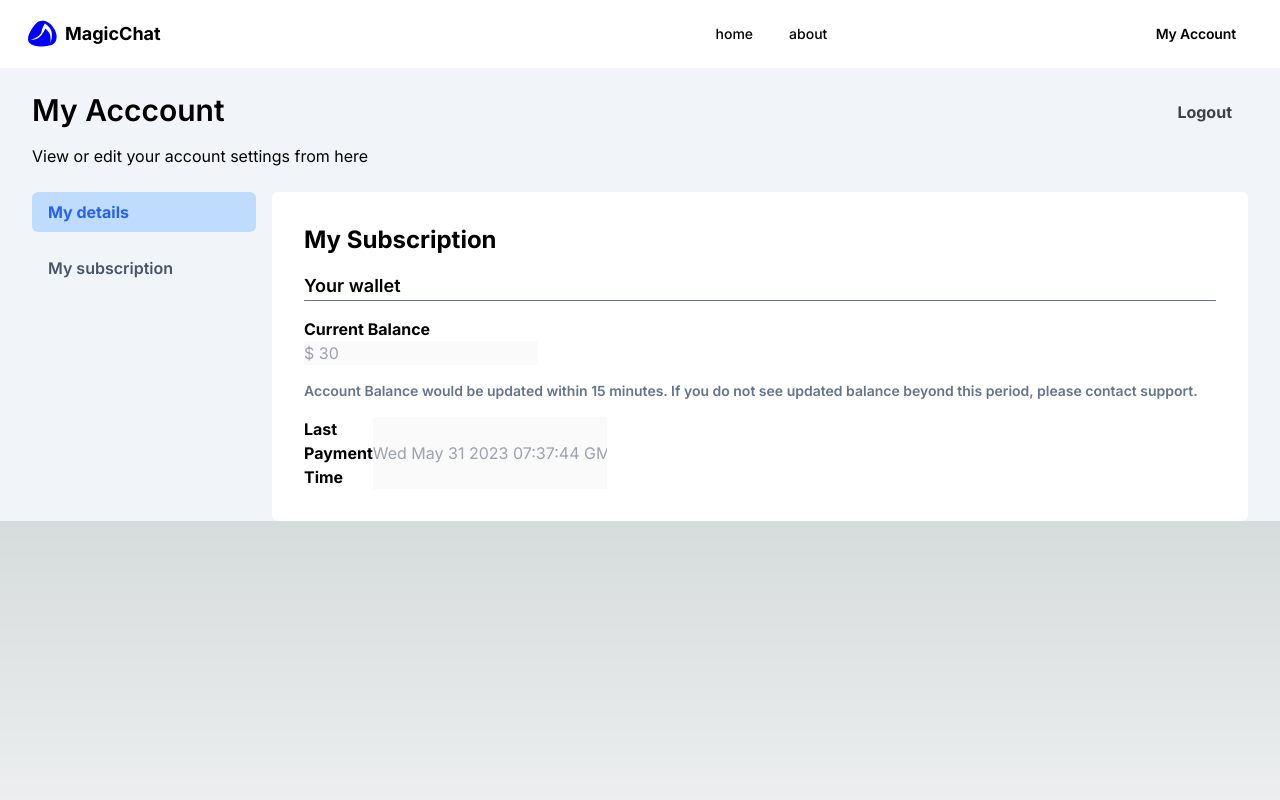
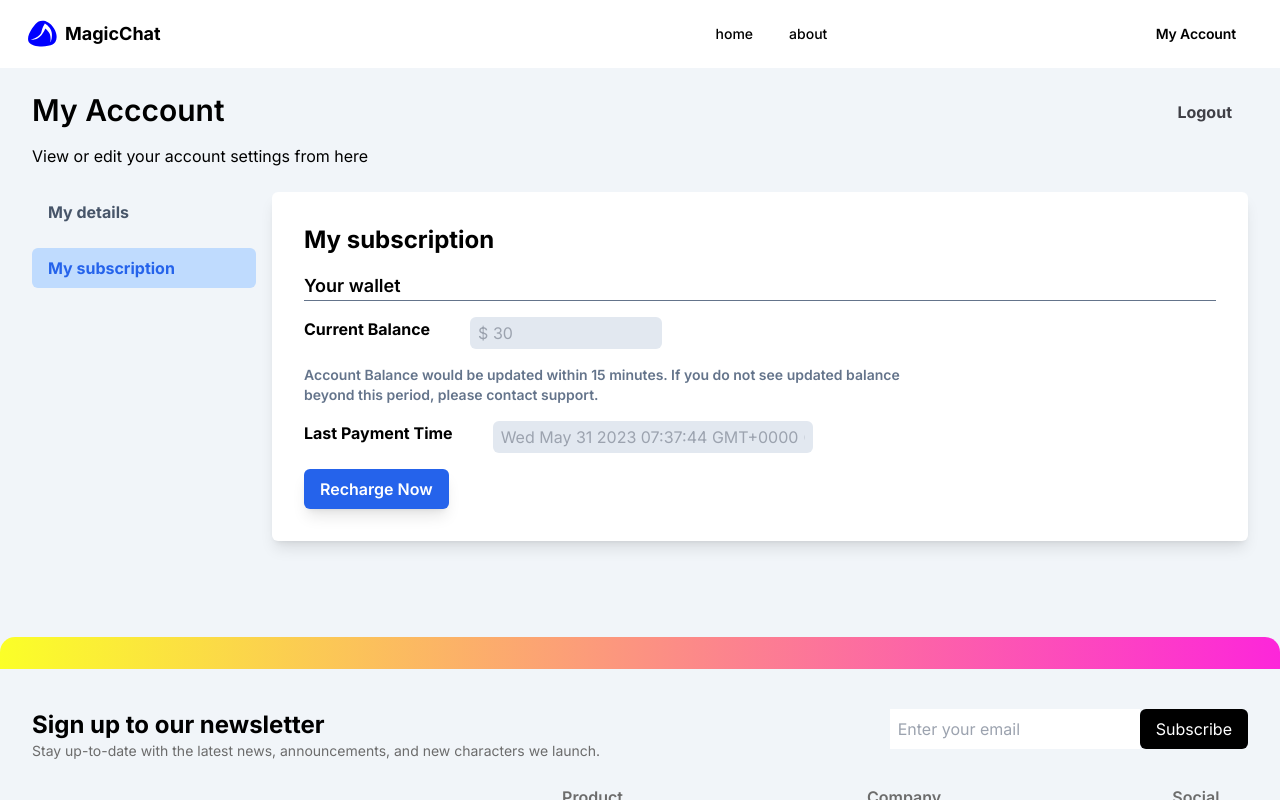
Before and after one commit to magicchat-ai/frontend, a Next.js app: page /dashboard/account in a window 1280 px wide. Both pictures are taken after a click on the item "My subscription". Shown: the top 800 px of the page. Built offline with nearby package versions, Linux system fonts and the light colour scheme.

Commit message:
feat: completed writing

```diff
--- a/app/dashboard/account/page.tsx
+++ b/app/dashboard/account/page.tsx
@@ -2,11 +2,12 @@
 
 import * as React from "react"
 import NavBar from "../navbar"
+import Footer from "../footer"
 
 const AccountPage = () => {
 
     const MyDetailsComponent = () => (<div className="w-full flex flex-col gap-y-4">
-            <span className="flex text-2xl text-black">My details</span>
+            <span className="flex text-2xl text-black font-bold">My details</span>
 
             <span className="flex text-black font-semibold border-b py-2 border-slate-200 w-full">
                 Personal Information
@@ -35,7 +36,7 @@ const AccountPage = () => {
                     <input type="number" className="w-[15em] bg-slate-200 text-black rounded-md p-2" placeholder="+91 00000 00000" />
                     <span className="text-sm font-semibold text-slate-500">Keep country code and 10 digits of phone number</span>
                 </div>
-                <button className="font-semibold text-sm rounded-md px-12 py-3 text-white bg-blue-600 max-w-min hover:bg-blue-700">
+                <button className="shadow-lg shadow-slate font-semibold text-sm rounded-md px-12 py-3 text-white bg-blue-600 max-w-min hover:bg-blue-700">
                     SAVE
                 </button>
             </form>
@@ -45,30 +46,34 @@ const AccountPage = () => {
             </span>
 
             <div className="flex flex-col py-4">
-                <button className="py-2 px-6 rounded-md text-white bg-red-600 max-w-fit hover:bg-red-700">Reset Password</button>
+                <button className="shadow-lg shadow-slate py-2 px-6 rounded-md text-white bg-red-600 max-w-fit hover:bg-red-700">Reset Password</button>
                 <span className="text-sm font-bold text-slate-600">sends a password reset email</span>
             </div>
         </div>)
 
     const MySubsComponent = () => (
         <div className="w-full flex flex-col gap-y-4">
-            <span className="flex text-2xl font-bold">My Subscription</span>
+            <span className="flex text-2xl font-bold">My subscription</span>
 
             <span className="flex text-lg font-semibold border-b border-slate-500">Your wallet</span>
 
-            <div className="flex flex-row gap-x-10 flex-wrap w-[20em]">
+            <div className="flex flex-row gap-x-10 w-full flex-wrap">
                 <label className="font-bold">Current Balance</label>
-                <input type="text" placeholder="$ 30" disabled/>
+                <input type="text" className="px-2 py-1 w-[12em] bg-slate-200 rounded-md" placeholder="$ 30" disabled/>
             </div>
-            <span className="flex font-semibold text-slate-500 text-sm">
+            <span className="flex font-semibold max-w-prose text-slate-500 text-sm">
                 Account Balance  would be updated within 15 minutes.
                 If you do not see updated balance beyond this period, please contact support.
             </span>
 
-            <div className="flex flex-row-x-10 w-[12em]">
+            <div className="flex flex-row gap-x-10">
                 <label className="font-bold">Last Payment Time</label>
-                <input type="text" placeholder={String(new Date())} disabled/>
+                <input type="text" className="px-2 py-1 bg-slate-200 w-[20em] rounded-md" placeholder={String(new Date())} disabled/>
             </div>
+
+            <button className="flex rounded-md shadow-lg shadow-slate py-2 px-4 bg-blue-600 text-white font-semibold w-fit hover:bg-blue-700">
+                Recharge Now
+            </button>
 
         </div>
     )
@@ -76,7 +81,7 @@ const AccountPage = () => {
     const [tab, setTab] = React.useState(0)
 
     return (
-        <div className="flex flex-col w-screen h-full bg-slate-100">
+        <div className="flex flex-col w-full h-full bg-slate-100">
             <NavBar />
 
             <div className="flex flex-row px-8 py-6 justify-between w-full">
@@ -91,15 +96,17 @@ const AccountPage = () => {
             <div className="flex flex-row gap-x-4 gap-y-4 px-8">
                 <div className="flex flex-col gap-x-8 w-full max-w-[14em]">
                     <ul className="flex flex-col gap-y-4 w-full">
-                        <li className="px-4 rounded-md py-2 cursor-pointer bg-blue-200 dark:bg-blue-200 hover:bg-blue-300 font-bold text-blue-600" onClick={() => setTab(0)}>My details</li>
-                        <li className="px-4 rounded-md py-2 text-slate-600 cursor-pointer hover:bg-slate-200 font-semibold" onClick={() => setTab(1)}>My subscription</li>
+                        <li className={`px-4 rounded-md py-2 cursor-pointer font-bold ${(tab===0)?'text-blue-600 bg-blue-200 hover:bg-blue-300':'text-slate-600 hover:bg-slate-200'}`} onClick={() => setTab(0)}>My details</li>
+                        <li className={`px-4 rounded-md py-2 cursor-pointer font-bold ${(tab===1)?'text-blue-600 bg-blue-200 hover:bg-blue-300':'text-slate-600 hover:bg-slate-200'}`} onClick={() => setTab(1)}>My subscription</li>
                     </ul>
                 </div>
 
-                <div className="flex flex-col w-full py-8 px-8 rounded-md bg-white">
+                <div className="flex shadow-lg shadow-slate mb-24 flex-col w-full py-8 px-8 rounded-md bg-white">
                     {(tab===0 && <MyDetailsComponent />) || <MySubsComponent />}
                 </div>
             </div>
+
+            <Footer />
         </div>
     )
 }
--- a/app/dashboard/navbar.tsx
+++ b/app/dashboard/navbar.tsx
@@ -65,7 +65,7 @@ export default function NavBar(){
                                 data-headlessui-state=""
                                 id="headlessui-popover-button-:R15l6:"
                             >
-                                <span> home </span>
+                                <a href="/dashboard"> home </a>
                             </button>
                         </div>
                         <div
--- a/app/dashboard/page.tsx
+++ b/app/dashboard/page.tsx
@@ -7,11 +7,11 @@ import ProductCard from "./product_card";
 import PopupModal from "./popup_modal";
 
 const Dashboard = () => {
-	const [modal, setModal] = React.useState({"name": '', "tagline": '', 'setModal': null});
+	const [modal, setModal] = React.useState({ "name": '', "tagline": '', 'setModal': null });
 
 	return (
 		<main className="max-w-full w-screen overflow-x-clip bg-white">
-			{modal.name?.length>0 && (
+			{modal.name?.length > 0 && (
 				<PopupModal
 					name={modal?.name}
 					tagline={modal?.tagline}
@@ -95,9 +95,11 @@ const Dashboard = () => {
 							<button className="flex border-2 px-6 py-2 bg-[#1e1e1e] hover:bg-[#4E4E4E] rounded-lg text-white">
 								Get started
 							</button>
-							<button className="flex border-2 text-black px-6 py-2 rounded-lg bg-white hover:bg-[#E4E4E4]">
+							<a
+								className="flex border-2 text-black px-6 py-2 rounded-lg bg-white hover:bg-[#E4E4E4]"
+								href="/dashboard/account">
 								Buy Subscription
-							</button>
+							</a>
 						</div>
 					</div>
 				</div>
```
